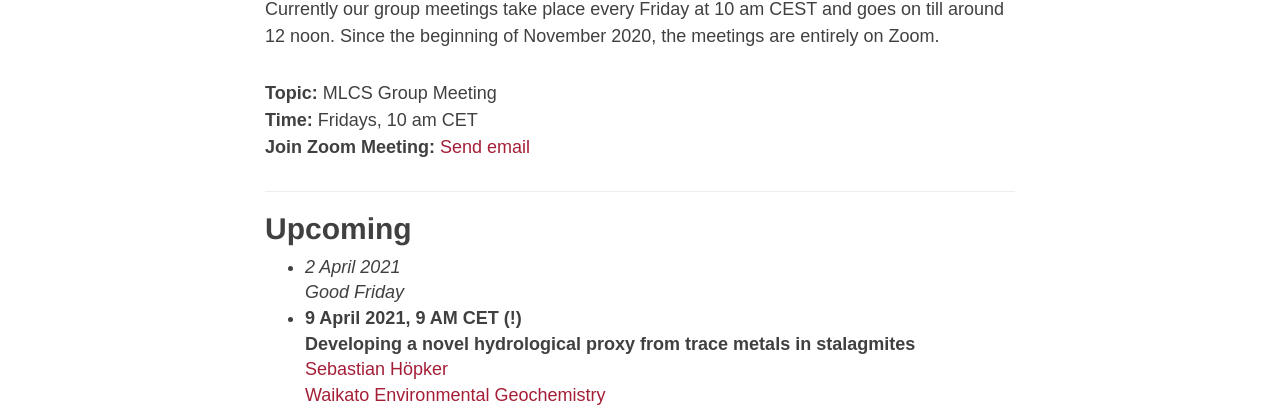
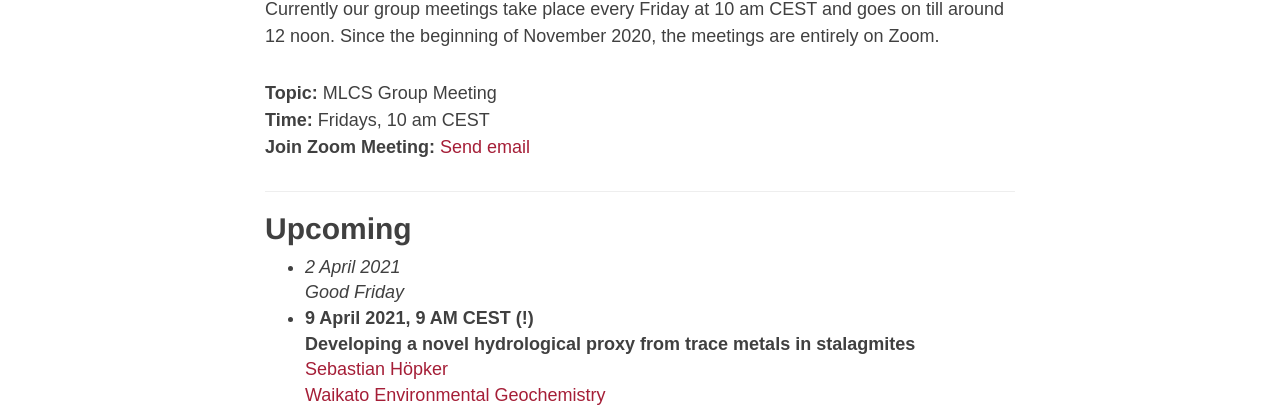
Before and after one commit to mlcs/mlcs.github.io, a Jekyll site: the page built from activities/group-meetings.md, in a window 1280 px wide and 900 px high, scrolled down 601 px. Shown: the part 150-562 px from the top of the window. Built offline with Jekyll 4.4.1, drawn with Linux system fonts in a browser that asks for light colours; nearby versions of some CDN libraries.

Commit message:
group meetings -> update CET to CEST

```diff
--- a/activities/group-meetings.md
+++ b/activities/group-meetings.md
@@ -17,7 +17,7 @@ goes on till around 12 noon. Since the beginning of November 2020, the
 meetings are entirely on Zoom.
 
 **Topic:** MLCS Group Meeting
-**Time:** Fridays, 10 am CET
+**Time:** Fridays, 10 am CEST
 **Join Zoom Meeting:** [Send email](mailto:bedartha.goswami@uni-tuebingen.de)
 
 ***
@@ -26,7 +26,7 @@ meetings are entirely on Zoom.
 
 + _2 April 2021_
 _Good Friday_
-+ **9 April 2021, 9 AM CET (!)**
++ **9 April 2021, 9 AM CEST (!)**
 **Developing a novel hydrological proxy from trace metals in stalagmites**
 [Sebastian Höpker](https://wegeochem.com/students-and-visitors/#seb-hoepker)
 [Waikato Environmental Geochemistry](https://wegeochem.com/)
```
